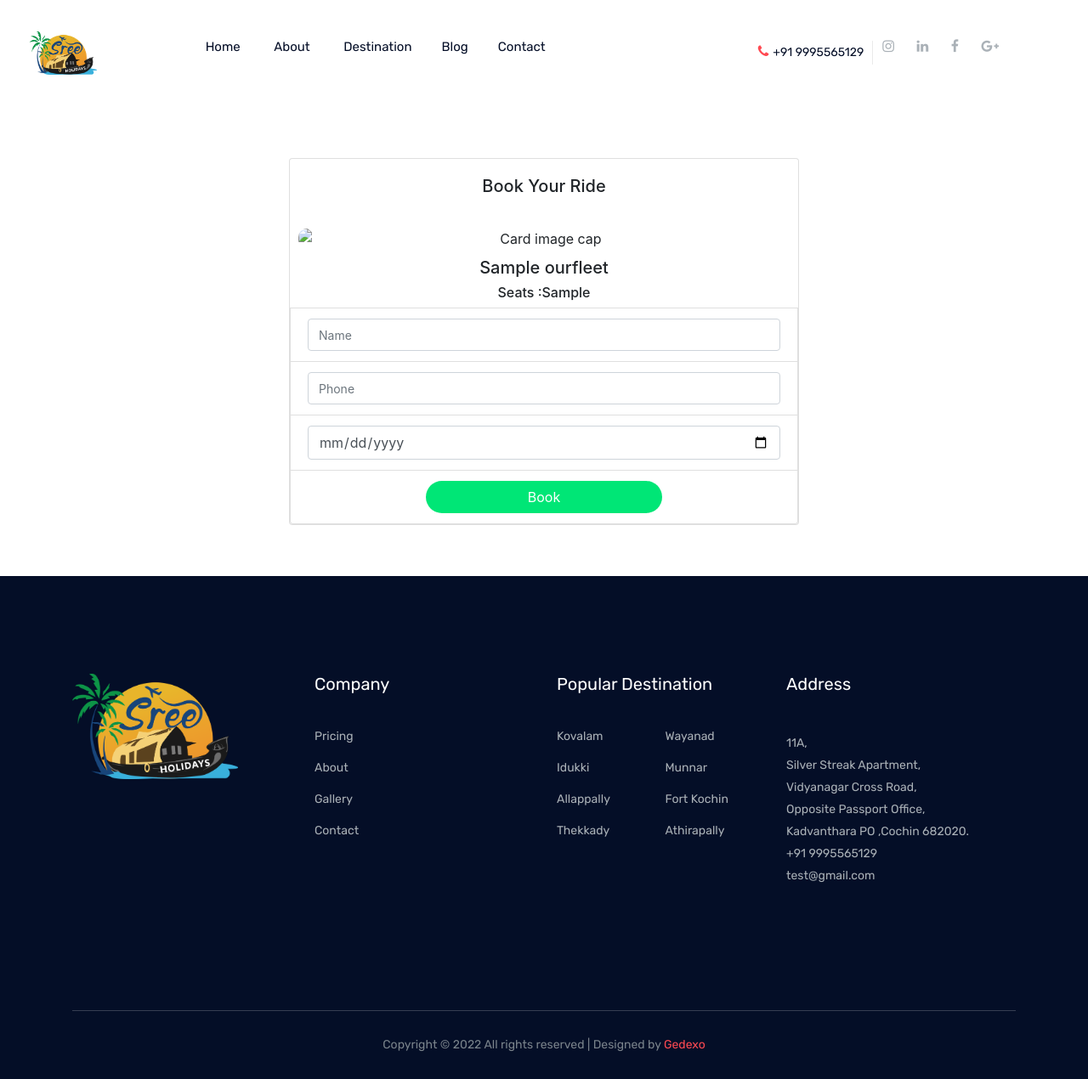
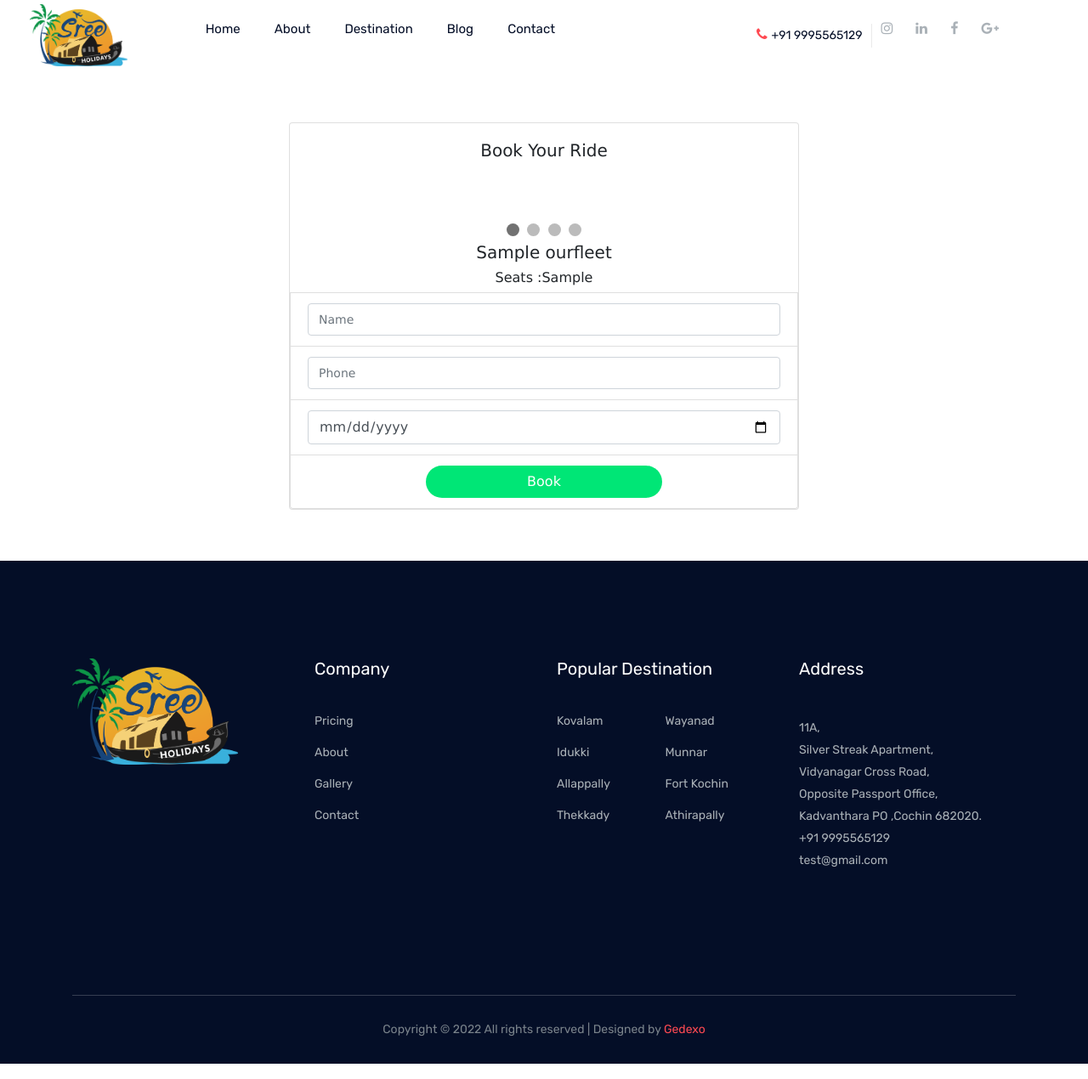
Before and after one commit to gedexo/Sreeholodays, a Django app: page /bookfleet/1/ in a window 1280 px wide. Shown: the whole page at 85% size. Run offline with Django 4.2, Linux system fonts and the light colour scheme; tables that the repository leaves empty hold one stand-in row (values such as "Sample post"); some libraries are stand-ins or nearby versions.

Commit message:
Not In server

```diff
--- a/sreeholiday/static/css/style.css
+++ b/sreeholiday/static/css/style.css
@@ -443,7 +443,7 @@ h3 {
 }
 @media (min-width: 1200px) and (max-width: 1500px) {
   .header-area .main-header-area {
-    padding: 30px 20px;
+    padding: 5px 20px;
   }
 }
 .header-area .main-header-area .main-menu {
@@ -3797,7 +3797,7 @@ h6 {
   color: #777;
 }
 .sree {
-  width: 45%;
+  width: 65%;
 }
 .box {
   background: #fff;
--- a/sreeholiday/templates/blog.html
+++ b/sreeholiday/templates/blog.html
@@ -22,7 +22,9 @@
             <div class="row">
                 <div class="col-lg-12 mb-5 mb-lg-0">
                     <div class="blog_left_sidebar">
+                        <div class="row">
                         {% for blog in blogs %}
+                        <div class="col-lg-4">
                         <article class="blog_item">
                             <div class="blog_item_img">
                                 <img class="card-img rounded-0"
@@ -42,7 +44,9 @@
 
                             </div>
                         </article>
+                        </div>
                         {% endfor %}
+                    </div>
 
 
 
--- a/sreeholiday/templates/bookfleet.html
+++ b/sreeholiday/templates/bookfleet.html
@@ -1,6 +1,139 @@
 {% extends 'base.html' %}
 {% load static %}
 {% block content %}
+<style>
+    * {
+        box-sizing: border-box
+    }
+
+    body {
+        font-family: Verdana, sans-serif;
+        margin: 0
+    }
+
+    .mySlides {
+        display: none
+    }
+
+    img {
+        vertical-align: middle;
+    }
+
+    /* Slideshow container */
+    .slideshowd-container {
+        max-width: 1000px;
+        position: relative;
+        margin: auto;
+    }
+
+    /* Next & previous buttons */
+    .prev,
+    .next {
+        cursor: pointer;
+        position: absolute;
+        top: 50%;
+        width: auto;
+        padding: 16px;
+        margin-top: -22px;
+        color: white;
+        font-weight: bold;
+        font-size: 18px;
+        transition: 0.6s ease;
+        border-radius: 0 3px 3px 0;
+        user-select: none;
+    }
+
+    /* Position the "next button" to the right */
+    .next {
+        right: 0;
+        border-radius: 3px 0 0 3px;
+    }
+
+    /* On hover, add a black background color with a little bit see-through */
+    .prev:hover,
+    .next:hover {
+        background-color: rgba(0, 0, 0, 0.8);
+    }
+
+    /* Caption text */
+    .text {
+        color: #f2f2f2;
+        font-size: 15px;
+        padding: 8px 12px;
+        position: absolute;
+        bottom: 8px;
+        width: 100%;
+        text-align: center;
+    }
+
+    /* Number text (1/3 etc) */
+    .numbertext {
+        color: #f2f2f2;
+        font-size: 12px;
+        padding: 8px 12px;
+        position: absolute;
+        top: 0;
+    }
+
+    /* The dots/bullets/indicators */
+    .dot {
+        cursor: pointer;
+        height: 15px;
+        width: 15px;
+        margin: 0 2px;
+        background-color: #bbb;
+        border-radius: 50%;
+        display: inline-block;
+        transition: background-color 0.6s ease;
+    }
+
+    .active,
+    .dot:hover {
+        background-color: #717171;
+    }
+
+    /* Fading animation */
+    .fade {
+        -webkit-animation-name: fade;
+        -webkit-animation-duration: 1.5s;
+        animation-name: fade;
+        animation-duration: 1.5s;
+    }
+
+    @-webkit-keyframes fade {
+        from {
+            opacity: .4
+        }
+
+        to {
+            opacity: 1
+        }
+    }
+
+    @keyframes fade {
+        from {
+            opacity: .4
+        }
+
+        to {
+            opacity: 1
+        }
+    }
+
+    /* On smaller screens, decrease text size */
+    @media only screen and (max-width: 300px) {
+
+        .prev,
+        .next,
+        .text {
+            font-size: 11px
+        }
+    }
+
+    .homewhite {
+        background-color: white;
+    }
+</style>
 {% if booking %}
 <div class="container fleetbook">
     <div class="row">
@@ -15,15 +148,16 @@
                     <h5 class="card-title">{{fleet.name}}</h5>
                     {% if fleet.discribtion %}
                     <p class="card-text">{{fleet.discribtion}}</p>
-                        {% endif %}
+                    {% endif %}
 
-                    <h6 class="card-title">Seats  :{{fleet.seats}}</h6>
+                    <h6 class="card-title">Seats :{{fleet.seats}}</h6>
                 </div>
                 <ul class="list-group list-group-flush">
                     <li class="list-group-item">Name : {{name}}</li>
                     <li class="list-group-item">Phone : {{phone}}</li>
                     <li class="list-group-item">Date : {{date}}</li>
-                    <li class="list-group-item"><a href="{{messageLink}}" target="blank" class="btn whatsapp-btn">Send Booking</a></li>
+                    <li class="list-group-item"><a href="{{messageLink}}" target="blank" class="btn whatsapp-btn">Send
+                            Booking</a></li>
 
                 </ul>
                 <div class="card-body">
@@ -41,22 +175,48 @@
                     <h5>Book Your Ride</h5>
 
                 </div>
-                <img class="card-img-top cardimage" src="{{fleet.image.crop.360x250}}" alt="Card image cap">
+                <div class="slideshowd-container">
+                    <div class="mySlides fade">
+                        <img class="card-img-top cardimage" src="{{fleet.image.crop.280x200}}" alt="Card image cap">
+                    </div>
+                    <div class="mySlides fade">
+                        <img class="card-img-top cardimage" src="{{fleet.image_two.crop.280x200}}" alt="Card image cap">
+                    </div>
+                    <div class="mySlides fade">
+                        <img class="card-img-top cardimage" src="{{fleet.image_three.crop.280x200}}"
+                            alt="Card image cap">
+                    </div>
+                    <div class="mySlides fade">
+                        <img class="card-img-top cardimage" src="{{fleet.image_four.crop.280x200}}"
+                            alt="Card image cap">
+                    </div>
+
+                </div>
+                <div style="text-align:center">
+                    <span class="dot" onclick="currentSlide(1)"></span>
+                    <span class="dot" onclick="currentSlide(2)"></span>
+                    <span class="dot" onclick="currentSlide(3)"></span>
+                    <span class="dot" onclick="currentSlide(4)"></span>
+                </div>
+
                 <div class="card-body">
                     <h5 class="card-title">{{fleet.name}}</h5>
                     {% if fleet.discribtion %}
                     <p class="card-text">{{fleet.discribtion}}</p>
-                        {% endif %}
+                    {% endif %}
 
-                    <h6 class="card-title">Seats  :{{fleet.seats}}</h6>
+                    <h6 class="card-title">Seats :{{fleet.seats}}</h6>
                 </div>
                 <ul class="list-group list-group-flush">
                     <form method="POST">
                         {% csrf_token %}
-                    <li class="list-group-item"><input type="text" name="name" required class="form-control" placeholder="Name"></li>
-                    <li class="list-group-item"><input type="text" name="phone" required class="form-control"  placeholder="Phone"></li>
-                    <li class="list-group-item"><input type="date" name="date" required placeholder="Date" class="form-control"></li>
-                    <li class="list-group-item"><input type="submit" class="btn whatsapp-btn" value="Book"></li>
+                        <li class="list-group-item"><input type="text" name="name" required class="form-control"
+                                placeholder="Name"></li>
+                        <li class="list-group-item"><input type="text" name="phone" required class="form-control"
+                                placeholder="Phone"></li>
+                        <li class="list-group-item"><input type="date" name="date" required placeholder="Date"
+                                class="form-control"></li>
+                        <li class="list-group-item"><input type="submit" class="btn whatsapp-btn" value="Book"></li>
                     </form>
                 </ul>
                 <div class="card-body">
@@ -67,4 +227,32 @@
 </div>
 {% endif %}
 
+<script>
+    var slideIndex = 1;
+    showSlides(slideIndex);
+
+    function plusSlides(n) {
+        showSlides(slideIndex += n);
+    }
+
+    function currentSlide(n) {
+        showSlides(slideIndex = n);
+    }
+
+    function showSlides(n) {
+        var i;
+        var slides = document.getElementsByClassName("mySlides");
+        var dots = document.getElementsByClassName("dot");
+        if (n > slides.length) { slideIndex = 1 }
+        if (n < 1) { slideIndex = slides.length }
+        for (i = 0; i < slides.length; i++) {
+            slides[i].style.display = "none";
+        }
+        for (i = 0; i < dots.length; i++) {
+            dots[i].className = dots[i].className.replace(" active", "");
+        }
+        slides[slideIndex - 1].style.display = "block";
+        dots[slideIndex - 1].className += " active";
+    }
+</script>
 {% endblock %}
--- a/sreeholiday/templates/partial/footer.html
+++ b/sreeholiday/templates/partial/footer.html
@@ -46,12 +46,12 @@
                         </ul>
                     </div>
                 </div>
-                <div class"col-xl-3 col-md-3 col-lg-3">
+                <div class="col-xl-3 col-md-3 col-lg-3">
                     <div class="footer_widget">
                     <h3 class="footer_title">
                         Address
                     </h3>
-                    <p class="footermobile">11A,<br>Silver Streak Apartment,<br>Vidyanagar Cross Road,<br>Opposite Passport Office,<br>Kadvanthara PO ,Cochin 682020.<br>
+                    <p>11A,<br>Silver Streak Apartment,<br>Vidyanagar Cross Road,<br>Opposite Passport Office,<br>Kadvanthara PO ,Cochin 682020.<br>
                         <a href="#">+91 9995565129</a> <br>
                         <a href="#"><span class="__cf_email__"
                                >test@gmail.com</span></a>
--- a/sreeholiday/templates/partial/header.html
+++ b/sreeholiday/templates/partial/header.html
@@ -25,11 +25,11 @@
                             <div class="main-menu  d-none d-lg-block">
                                 <nav>
                                     <ul id="navigation">
-                                        <li><a class="active" href="{% url 'web:home' %}">Home</a></li>
+                                        <li><a class="active homewhite" href="{% url 'web:home' %}">Home</a></li>
                                         <li><a  href="{% url 'web:about' %}">About</a></li>
-                                        <li><a class="" href="{% url 'web:destinations' %}">Destination</a></l /li>
+                                        <li><a class="" href="{% url 'web:destinations' %}">Destination</a></li>
 
-                                        <li><a class=""  href="{% url 'web:blog' %}">blog</a></l /li>
+                                        <li><a class=""  href="{% url 'web:blog' %}">blog</a></li>
                                         <li><a  href="{% url 'web:contact' %}">Contact</a></li>
                                     </ul>
                                 </nav>
--- a/sreeholiday/web/models.py
+++ b/sreeholiday/web/models.py
@@ -62,6 +62,13 @@ class OurFleets(models.Model):
     name=models.CharField(max_length=225)
     image=VersatileImageField(upload_to = 'fleets',ppoi_field='image_ppoi',null=True,blank=True)
     image_ppoi = PPOIField()
+    image_two=VersatileImageField(upload_to = 'fleets',ppoi_field='image_two_ppoi',null=True,blank=True)
+    image_two_ppoi = PPOIField()
+    image_three=VersatileImageField(upload_to = 'fleets',ppoi_field='image_three_ppoi',null=True,blank=True)
+    image_three_ppoi = PPOIField()
+
+    image_four=VersatileImageField(upload_to = 'fleets',ppoi_field='image_four_ppoi',null=True,blank=True)
+    image_four_ppoi = PPOIField()
     seats=models.CharField(max_length=225)
 
     def __str__(self):
```
